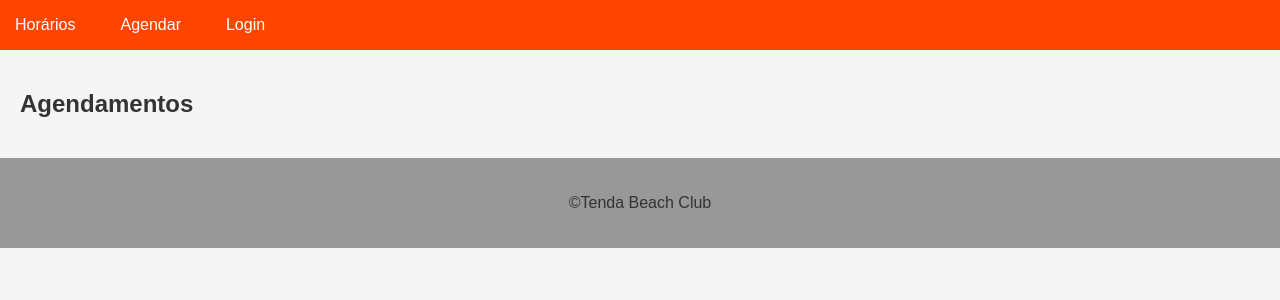
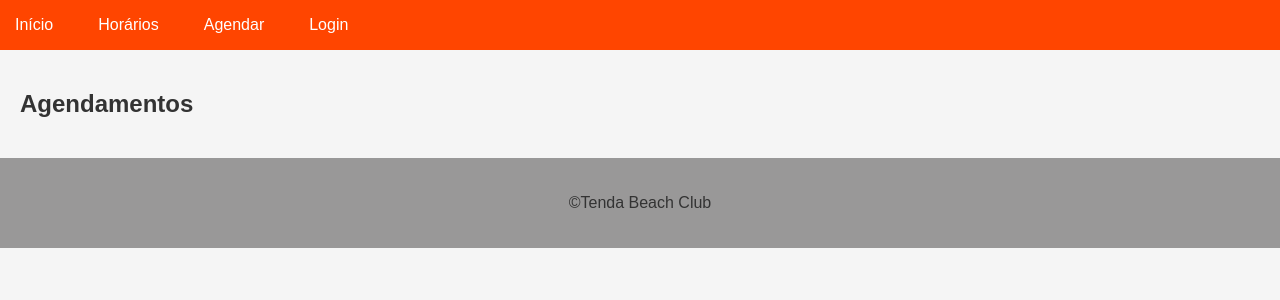
Before and after one commit to Lucas-Espindola-dev/tenda_fitness, a Django app: page /appointments/ in a window 1280 px wide. Shown: the top 300 px of the page. Run offline with Django 5.2, Linux system fonts and the light colour scheme; data that the repository does not hold is empty.

Commit message:
Adding the link to home

```diff
--- a/app/templates/base.html
+++ b/app/templates/base.html
@@ -10,6 +10,7 @@
     <header>
         <nav>
             <ul>
+                <li><a href="{% url 'home' %}">Início</a></li>
                 <li><a href="{% url 'appointments-list' %}">Horários</a></li>
                 <li><a href="{% url 'appointments-create' %}">Agendar </a></li>
                 {% if user.is_authenticated %}
```
